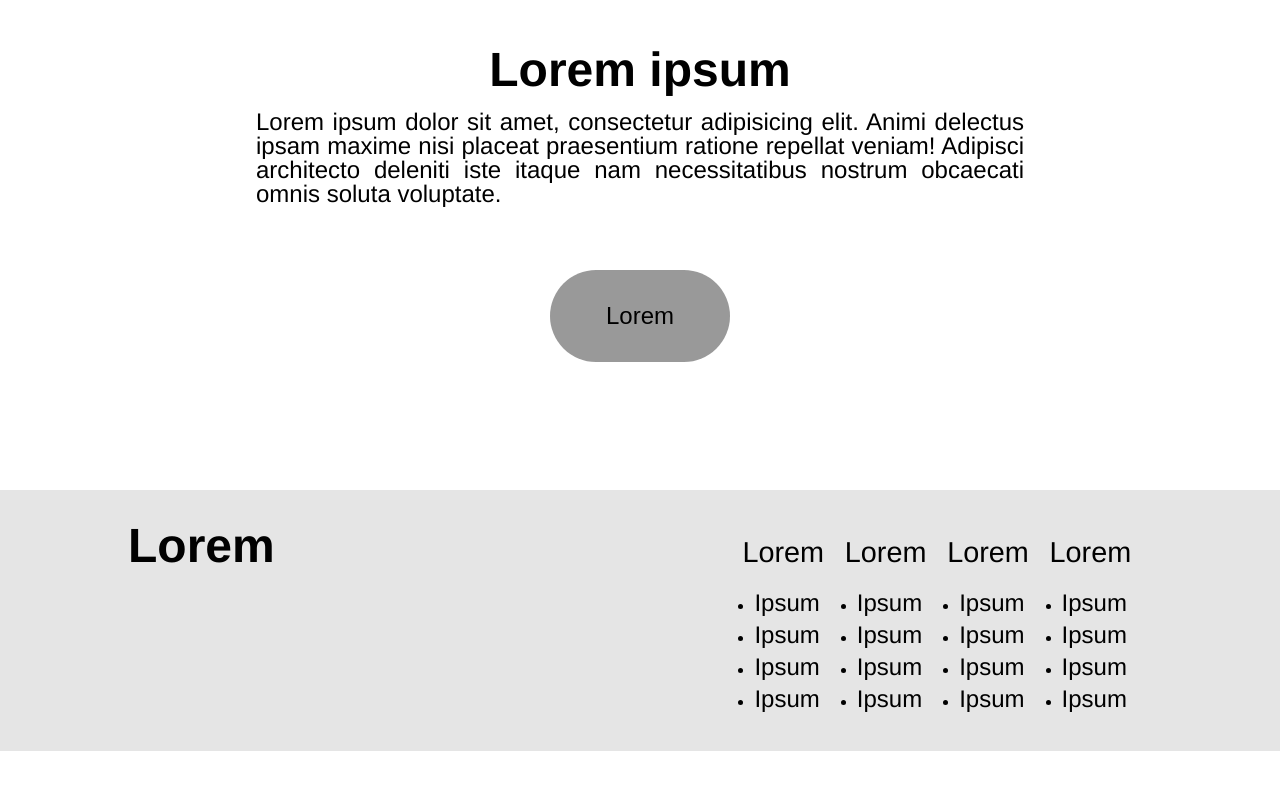
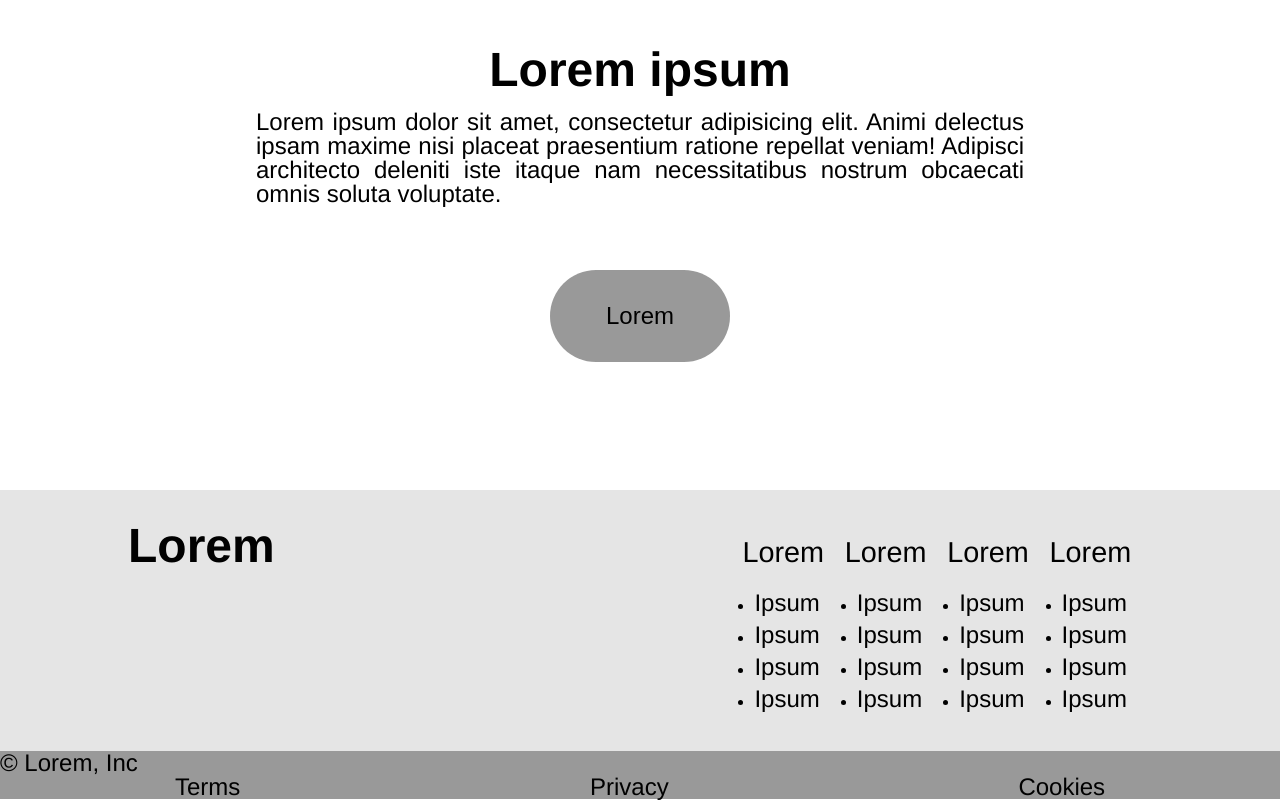
Before and after one commit to hectorariasnieto/4-layouts, a website: page my-solution/index.html in a window 1280 px wide. Shown: the part 2619-3419 px from the top of the page. Before the commit the page ends 3370 px from the top, so only its background shows below. Drawn offline with Linux system fonts and the light colour scheme.

Commit message:
post-footer

```diff
--- a/my-solution/index.html
+++ b/my-solution/index.html
@@ -187,6 +187,16 @@
       </div>
     </section>
   </footer>
+  <footer class='post-footer'>
+        <div><p>© Lorem, Inc</p></div>
+    <section class='wrapper '>
+        <div><p>Terms</p></div>
+        <div><p>Privacy</p></div>
+        <div><p>Cookies</p></div>
+
+      </section>
+
+  </footer>
 
 </body>
 </html>
--- a/my-solution/main.css
+++ b/my-solution/main.css
@@ -170,10 +170,13 @@ p {
   border: 0;
   font-size:1.5rem;
   margin:3rem;
-
 }
 
 footer li{
   margin: var(--s) var(--m);
   list-style: disc;
 }
+.post-footer{
+  background-color: var(--secondary-color);
+  display: grid;
+}
```
Lines whose indentation alone changed are shown as unchanged.
